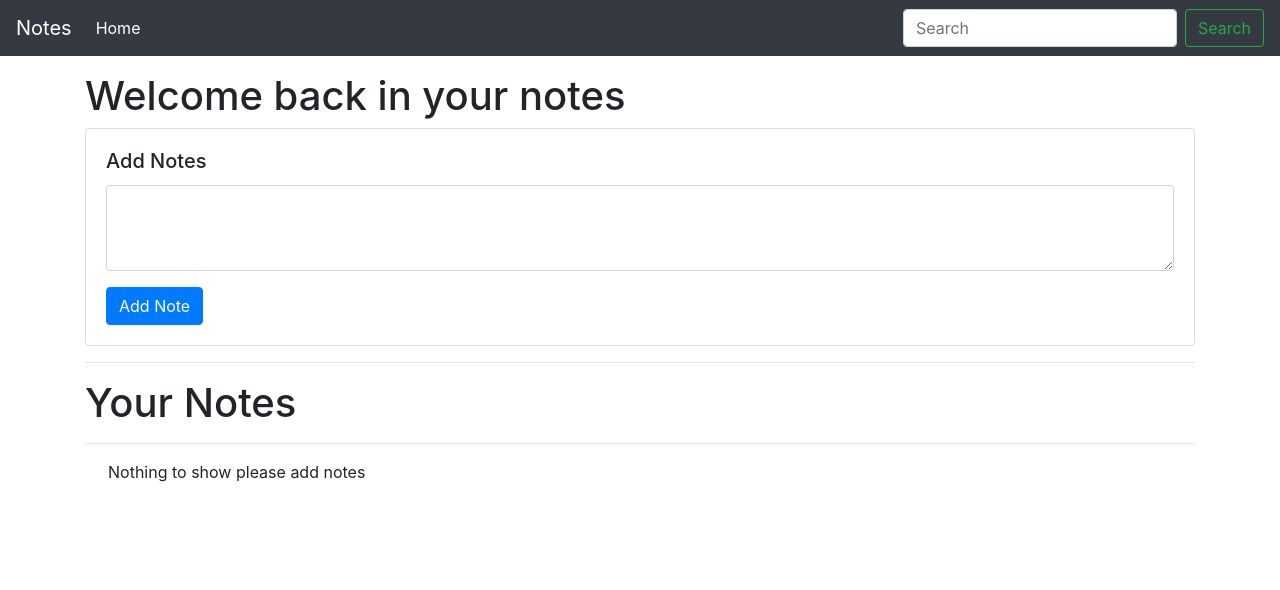
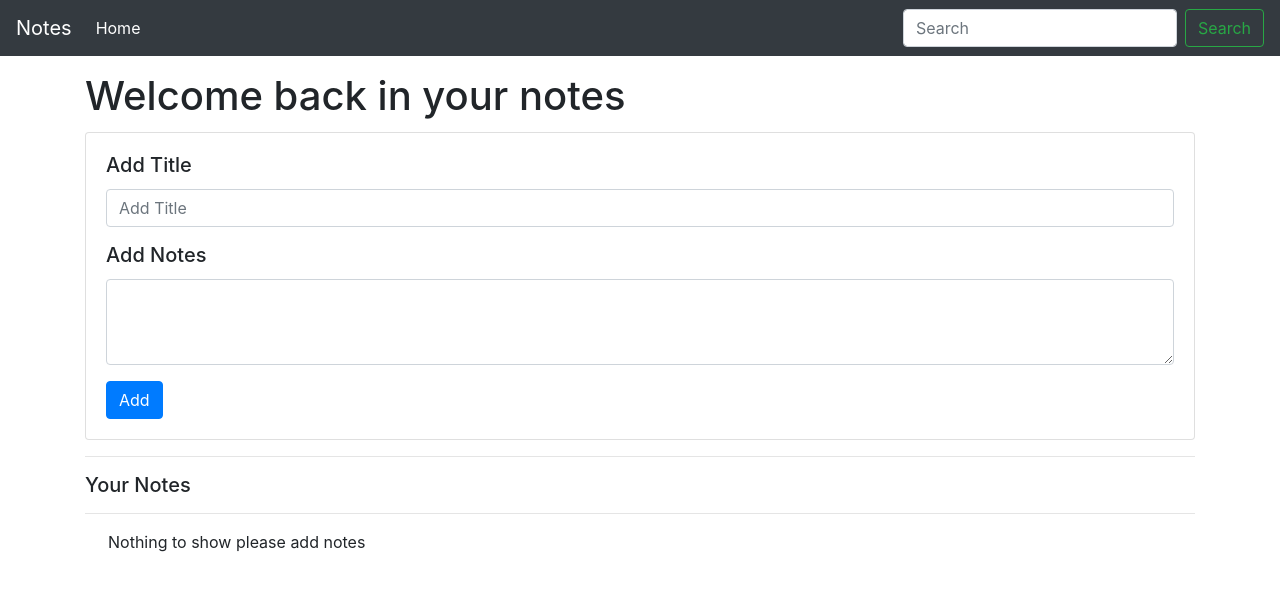
Before and after one commit to RVAnvil/MagicNotes, a plain HTML site: page index.html in a window 1280 px wide. Drawn offline with nearby package versions, Linux system fonts and the light colour scheme.

Commit message:
Update index.html

```diff
--- a/index.html
+++ b/index.html
@@ -34,18 +34,22 @@
     </nav>
 
     <div class="container my-3">
-        <h1>Welcome back in your notes</h1>
+        <h1 class="card-title">Welcome back in your notes</h1>
         <div class="card">
             <div class="card-body">
+                <div class="form-group">
+                    <h5 class="card-title">Add Title</h5>
+                    <input type="text" class="form-control" id="addTitle" aria-describedby="Titlehelp" placeholder="Add Title">
+                  </div>
                 <h5 class="card-title">Add Notes</h5>
                 <div class="form-group">
                     <textarea class="form-control" id="addTxt" rows="3"></textarea>
                 </div>
-                <button class="btn btn-primary" id='addBtn'>Add Note</button>
+                <button class="btn btn-primary" id='addBtn'>Add</button>
             </div>
         </div>
         <hr>
-        <h1>Your Notes</h1>
+        <h5 class="card-title">Your Notes</h5>
         <hr>
         <div id="notes" class="row mx-2 my-2 container-fluid"></div>
 
@@ -62,6 +66,7 @@
         integrity="sha384-B4gt1jrGC7Jh4AgTPSdUtOBvfO8shuf57BaghqFfPlYxofvL8/KUEfYiJOMMV+rV"
         crossorigin="anonymous"></script>
     <script src="app.js"></script>
+
 </body>
 
 </html>
```
